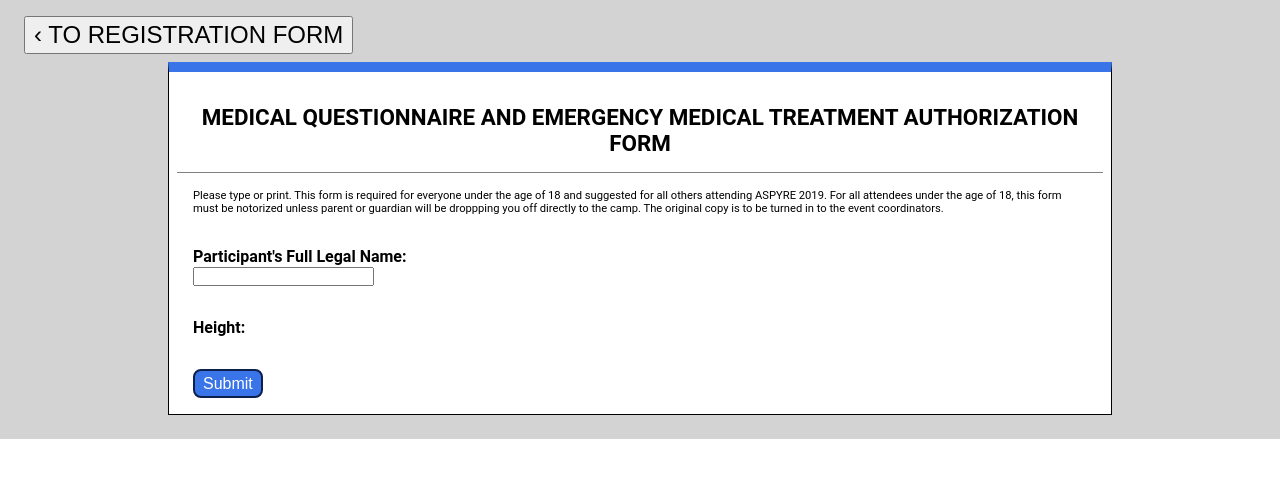
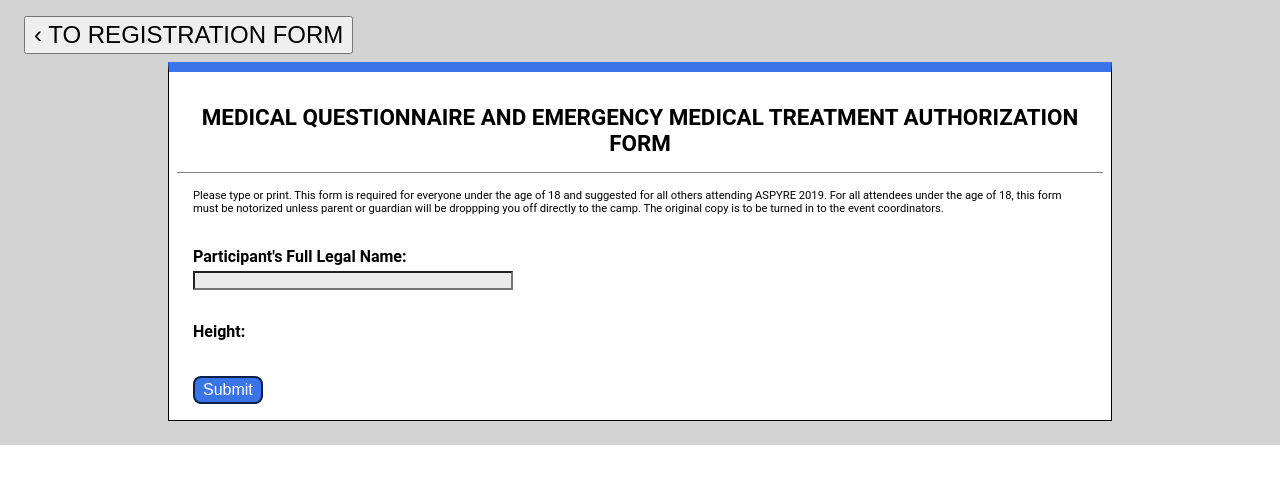
Before and after one commit to Team-Allies/camp-aspyre, a Django app: template core/templates/core/camper_medical_form.html in a window 1280 px wide. Shown: the top 484 px of the page. Run offline with Django 3.2, Linux system fonts and the light colour scheme; the template is opened without the code that fills it: values that come from a table or form of the project are taken from there, others are empty; parts of the project's set-up code (start-up, migrations or seed data) failed here and were passed over.

Commit message:
no changes

```diff
--- a/core/static/css/camper_forms.css
+++ b/core/static/css/camper_forms.css
@@ -10,6 +10,9 @@
 
 
 /*======================*/
+
+
+/* Delete this later, Used for template travel */
 
 .toDelete {
     display: flex;
@@ -108,6 +111,7 @@
 .field_title {
     font-size: 1rem;
     margin-top: 2rem;
+    margin-bottom: 0.2rem;
 }
 
 .hint_text {
@@ -122,6 +126,11 @@
     padding-left: 0.5rem;
     padding-right: 0.5rem;
     padding-bottom: 0.3rem;
+}
+
+.text_field_input {
+    background-color: #ecebeb;
+    width: 20rem;
 }
 
 .boolean {
```
